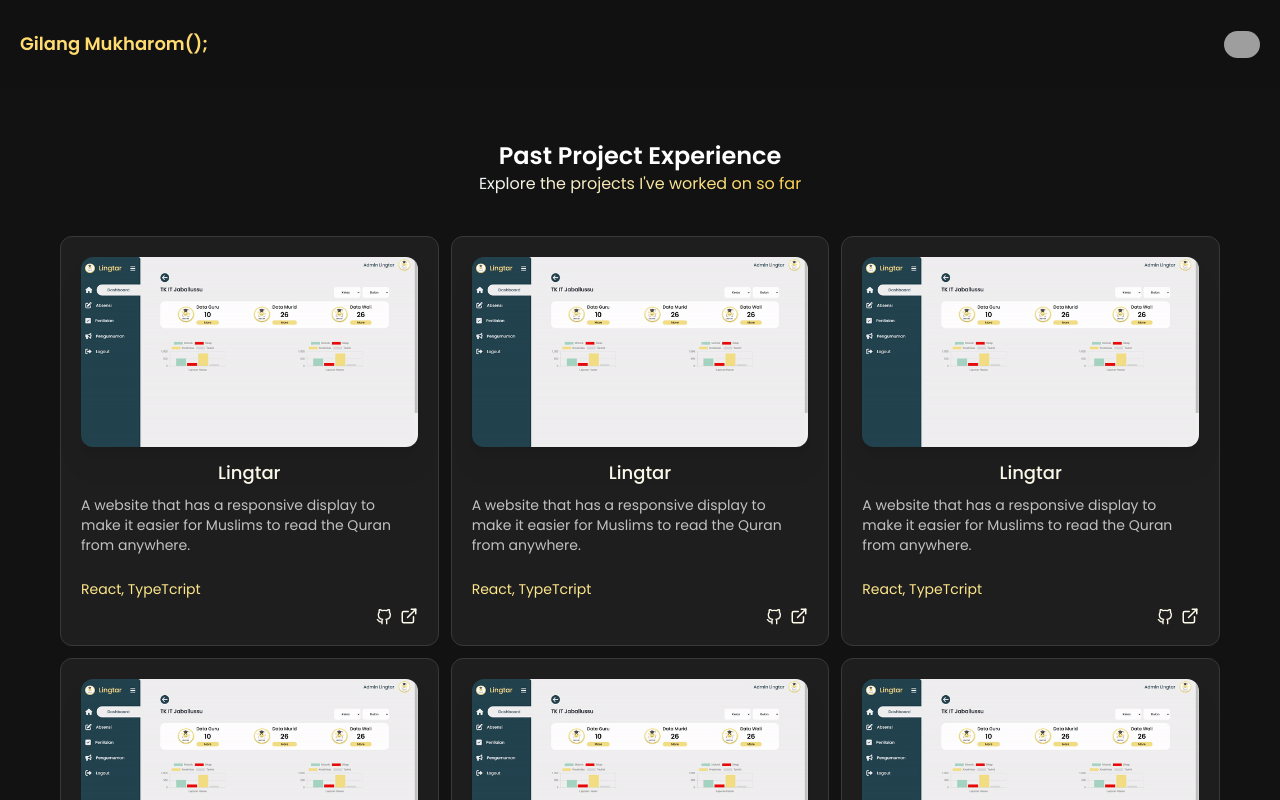
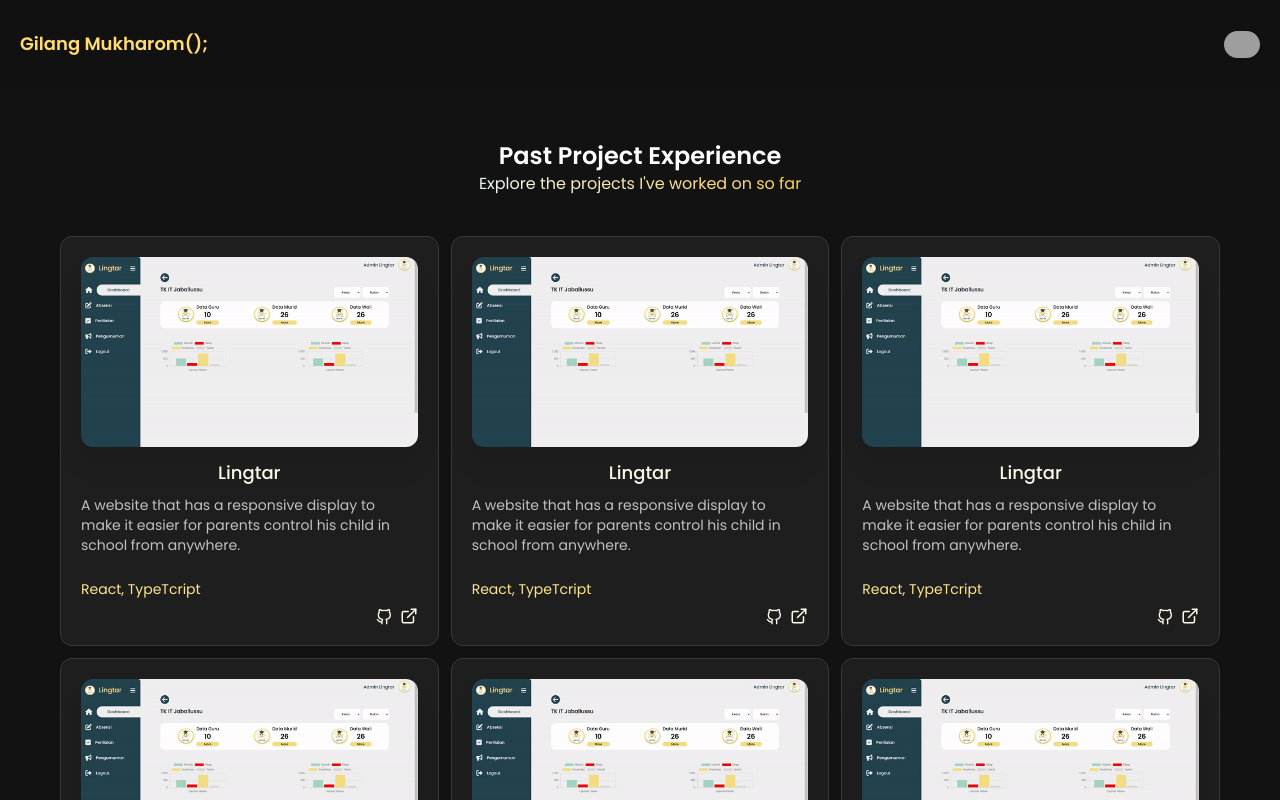
Before and after one commit to gilangmukharom/Portofolio, a Vue app: page /contact in a window 1280 px wide. Shown: the top 800 px of the page. Built offline with nearby package versions, Linux system fonts and the light colour scheme; grey boxes are pictures that could not be loaded.

Commit message:
improve about

```diff
--- a/src/views/PortfolioView.vue
+++ b/src/views/PortfolioView.vue
@@ -8,7 +8,7 @@
           id: 1,
           name: 'Lingtar',
           imageUrl: 'lingtar',
-          status: 'A website that has a responsive display to make it easier for Muslims to read the Quran from anywhere.',
+          status: 'A website that has a responsive display to make it easier for parents control his child in school from anywhere.',
           tech: 'React, TypeTcript',
           github: 'https://github.com/gilangmukharom/lingtar',
           demo: 'https://github.com/gilangmukharom/lingtar'
@@ -17,7 +17,7 @@
           id: 2,
           name: 'Lingtar',
           imageUrl: 'lingtar',
-          status: 'A website that has a responsive display to make it easier for Muslims to read the Quran from anywhere.',
+          status: 'A website that has a responsive display to make it easier for parents control his child in school from anywhere.',
           tech: 'React, TypeTcript',
           github: 'https://github.com/gilangmukharom/lingtar',
           demo: 'https://github.com/gilangmukharom/lingtar'
@@ -26,7 +26,7 @@
           id: 3,
           name: 'Lingtar',
           imageUrl: 'lingtar',
-          status: 'A website that has a responsive display to make it easier for Muslims to read the Quran from anywhere.',
+          status: 'A website that has a responsive display to make it easier for parents control his child in school from anywhere.',
           tech: 'React, TypeTcript',
           github: 'https://github.com/gilangmukharom/lingtar',
           demo: 'https://github.com/gilangmukharom/lingtar'
@@ -35,7 +35,7 @@
           id: 4,
           name: 'Lingtar',
           imageUrl: 'lingtar',
-          status: 'A website that has a responsive display to make it easier for Muslims to read the Quran from anywhere.',
+          status: 'A website that has a responsive display to make it easier for parents control his child in school from anywhere.',
           tech: 'React, TypeTcript',
           github: 'https://github.com/gilangmukharom/lingtar',
           demo: 'https://github.com/gilangmukharom/lingtar'
@@ -44,7 +44,7 @@
           id: 5,
           name: 'Lingtar',
           imageUrl: 'lingtar',
-          status: 'A website that has a responsive display to make it easier for Muslims to read the Quran from anywhere.',
+          status: 'A website that has a responsive display to make it easier for parents control his child in school from anywhere.',
           tech: 'React, TypeTcript',
           github: 'https://github.com/gilangmukharom/lingtar',
           demo: 'https://github.com/gilangmukharom/lingtar/'
@@ -53,7 +53,7 @@
           id: 6,
           name: 'Lingtar',
           imageUrl: 'lingtar',
-          status: 'A website that has a responsive display to make it easier for Muslims to read the Quran from anywhere.',
+          status: 'A website that has a responsive display to make it easier for parents control his child in school from anywhere.',
           tech: 'React, TypeTcript',
           github: 'https://github.com/gilangmukharom/lingtar',
           demo: 'https://github.com/gilangmukharom/lingtar'
```
